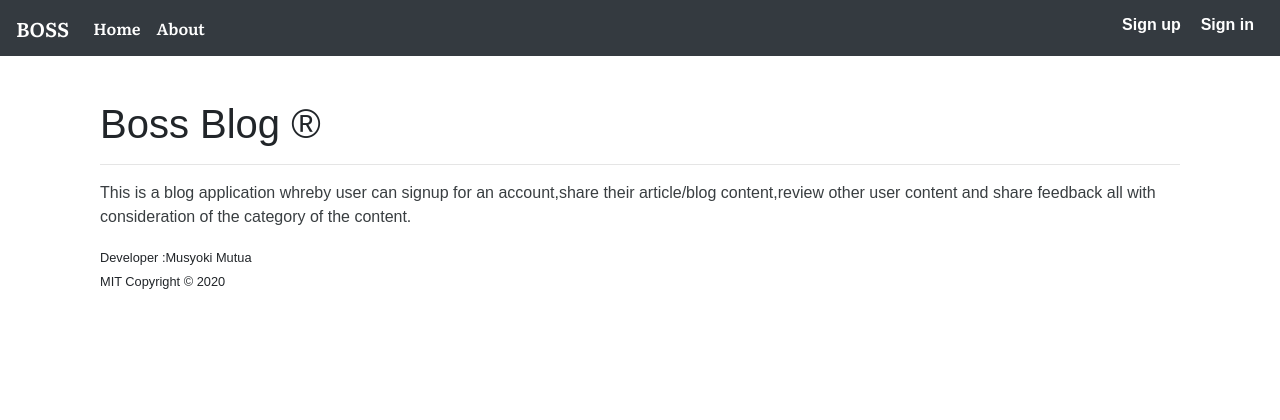
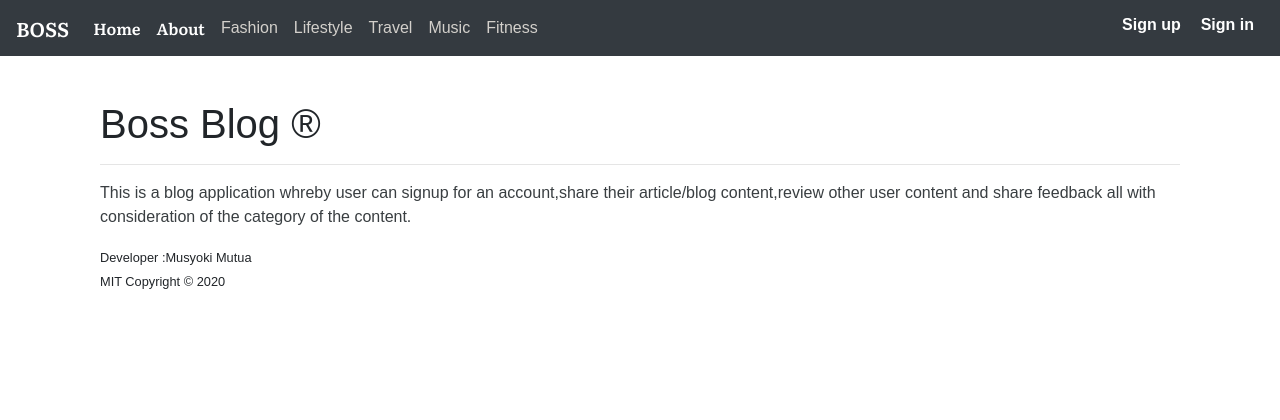
Before and after one commit to msyoki/blog, a Flask app: page /about in a window 1280 px wide. Shown: the top 420 px of the page. Run offline with Flask 2, Linux system fonts and the light colour scheme; some libraries are stand-ins or nearby versions; some web fonts are replaced.

Commit message:
add categories to navbar

```diff
--- a/app/templates/base.html
+++ b/app/templates/base.html
@@ -20,6 +20,12 @@
         <div class="navbar-nav mr-auto">
           <span><a  href="/" class="nav-item nav-link active" style="color:white;">Home</a></span>
           <span><a href="/about" class="nav-item nav-link" style="color:white;">About</a></span>
+          <a href="{{url_for('main.fashion_blogs')}}" class="nav-item nav-link" style="color:#D3D0CB;">Fashion</a>
+          <a href="{{url_for('main.lifestyle_blogs')}}" class="nav-item nav-link" style="color:#D3D0CB;">Lifestyle</a>
+          <a href="{{url_for('main.travel_blogs')}}" class="nav-item nav-link" style="color:#D3D0CB;">Travel</a>
+          <a href="{{url_for('main.music_blogs')}}" class="nav-item nav-link" style="color:#D3D0CB;">Music</a>
+          <a href="{{url_for('main.fitness_blogs')}}" class="nav-item nav-link" style="color:#D3D0CB;">Fitness</a>
+
         </div>
         <!--Navbar to the right signin/signup-->
         <ul class="nav navbar-nav navbar-right">
@@ -53,7 +59,7 @@
 
 </body>
 <!-- Footer -->
-<footer class="page-footer font-small pt-4" style="background-color: #D3D0CB;color: #393E41;">
+<footer class="page-footer font-small pt-4" style="background-color: #D3D0CB;color: #393E41;padding-top: 100px;">
 
     <!-- Footer Text -->
     <div class="container-fluid text-center text-md-left">
```
Lines whose indentation alone changed are shown as unchanged.
